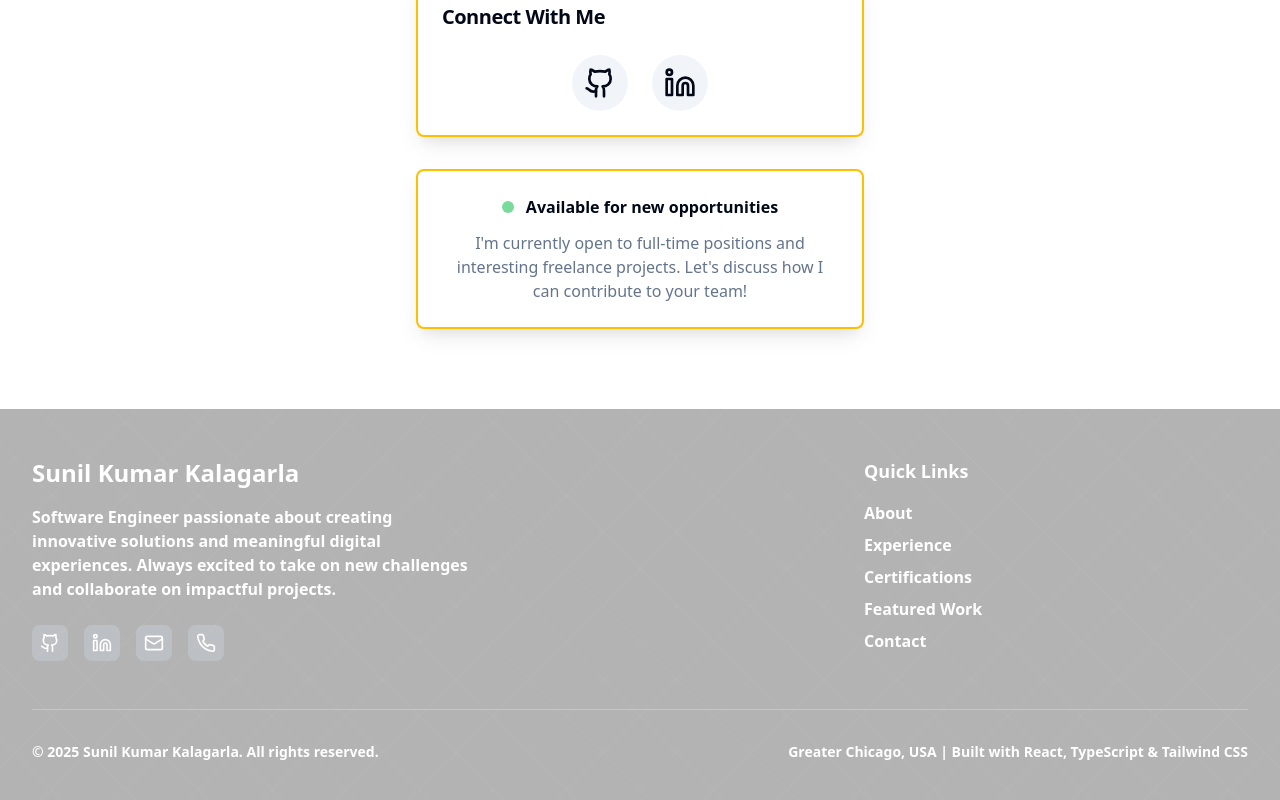
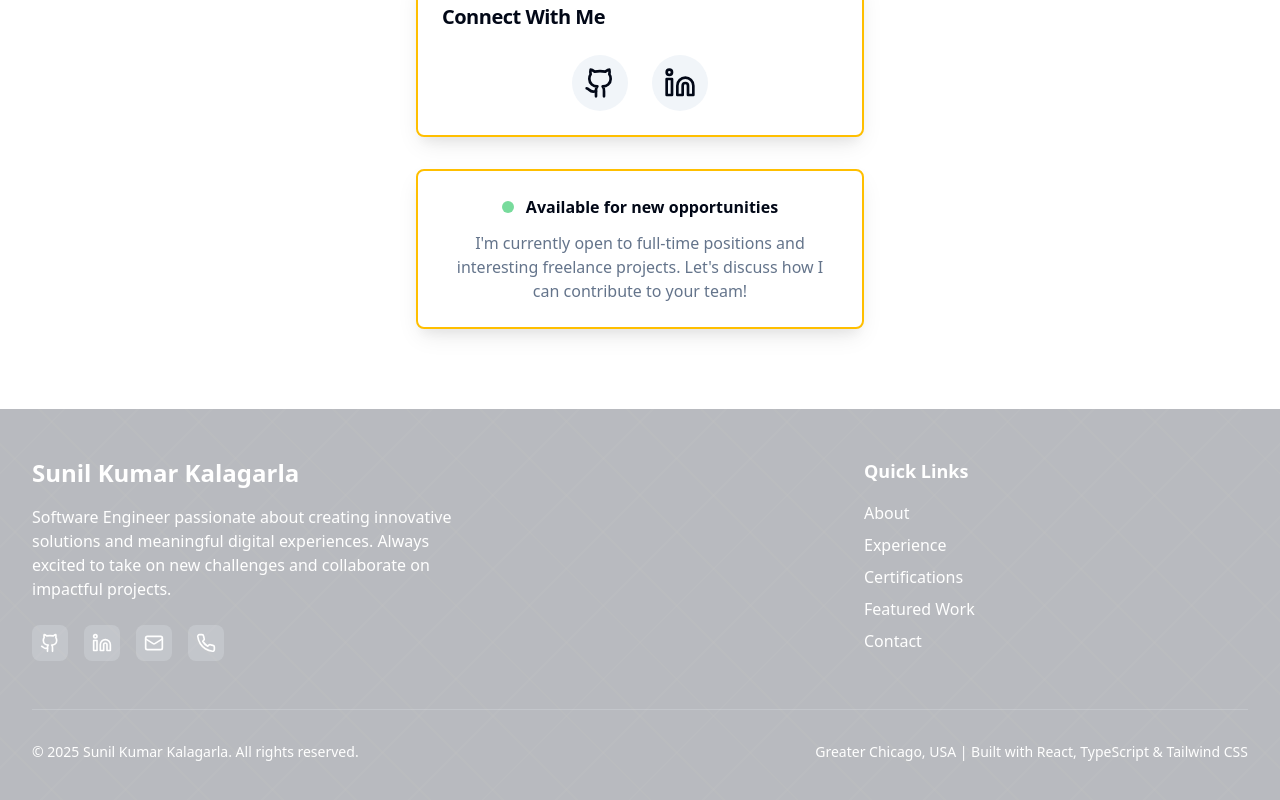
Before and after one commit to Sunilkumarkalagarla/Sunil_Portfolio, a React (Vite) app: page / in a window 1280 px wide. Shown: the part 4919-5719 px from the top of the page. Built offline with nearby package versions, Linux system fonts and the light colour scheme.

Commit message:
Fix footer text visibility
Improve footer text visibility by ensuring it is properly displayed against the background.

```diff
--- a/src/components/Footer.tsx
+++ b/src/components/Footer.tsx
@@ -6,44 +6,44 @@ const Footer = () => {
   const currentYear = new Date().getFullYear();
 
   return (
-    <footer className="bg-black text-white py-12">
+    <footer className="bg-gray-900 text-white py-12">
       <div className="max-w-7xl mx-auto px-4 sm:px-6 lg:px-8">
         <div className="grid grid-cols-1 md:grid-cols-3 gap-8">
           {/* Logo and Description */}
           <div className="col-span-1 md:col-span-2">
             <h3 className="text-2xl font-bold mb-4 text-white">Sunil Kumar Kalagarla</h3>
-            <p className="text-white mb-6 max-w-md font-bold">
+            <p className="text-white mb-6 max-w-md font-medium">
               Software Engineer passionate about creating innovative solutions and meaningful digital experiences.
               Always excited to take on new challenges and collaborate on impactful projects.
             </p>
             <div className="flex space-x-4">
               <button
                 onClick={() => window.open('https://github.com/Sunilkumarkalagarla/', '_blank', 'noopener,noreferrer')}
-                className="p-2 bg-gray-800 hover:bg-gray-600 rounded-lg transition-colors duration-200"
+                className="p-2 bg-gray-700 hover:bg-gray-600 rounded-lg transition-colors duration-200"
                 title="GitHub"
               >
-                <Github className="h-5 w-5" />
+                <Github className="h-5 w-5 text-white" />
               </button>
               <button
                 onClick={() => window.open('https://www.linkedin.com/in/sunil1249/', '_blank', 'noopener,noreferrer')}
-                className="p-2 bg-gray-800 hover:bg-gray-600 rounded-lg transition-colors duration-200"
+                className="p-2 bg-gray-700 hover:bg-gray-600 rounded-lg transition-colors duration-200"
                 title="LinkedIn"
               >
-                <Linkedin className="h-5 w-5" />
+                <Linkedin className="h-5 w-5 text-white" />
               </button>
               <button
                 onClick={() => window.open('mailto:ksunilkumar1249@gmail.com')}
-                className="p-2 bg-gray-800 hover:bg-gray-600 rounded-lg transition-colors duration-200"
+                className="p-2 bg-gray-700 hover:bg-gray-600 rounded-lg transition-colors duration-200"
                 title="Email"
               >
-                <Mail className="h-5 w-5" />
+                <Mail className="h-5 w-5 text-white" />
               </button>
               <button
                 onClick={() => window.open('tel:+12199160571')}
-                className="p-2 bg-gray-800 hover:bg-gray-600 rounded-lg transition-colors duration-200"
+                className="p-2 bg-gray-700 hover:bg-gray-600 rounded-lg transition-colors duration-200"
                 title="Phone"
               >
-                <Phone className="h-5 w-5" />
+                <Phone className="h-5 w-5 text-white" />
               </button>
             </div>
           </div>
@@ -61,7 +61,7 @@ const Footer = () => {
                         element.scrollIntoView({ behavior: 'smooth' });
                       }
                     }}
-                    className="text-white hover:text-gray-300 transition-colors duration-200 font-bold"
+                    className="text-white hover:text-gray-300 transition-colors duration-200 font-medium"
                   >
                     {item}
                   </button>
@@ -72,10 +72,10 @@ const Footer = () => {
         </div>
 
         <div className="border-t border-gray-700 mt-12 pt-8 flex flex-col md:flex-row justify-between items-center">
-          <p className="text-white text-sm font-bold">
+          <p className="text-white text-sm font-medium">
             © {currentYear} Sunil Kumar Kalagarla. All rights reserved.
           </p>
-          <p className="text-white text-sm mt-4 md:mt-0 font-bold">
+          <p className="text-white text-sm mt-4 md:mt-0 font-medium">
             Greater Chicago, USA | Built with React, TypeScript & Tailwind CSS
           </p>
         </div>
```
